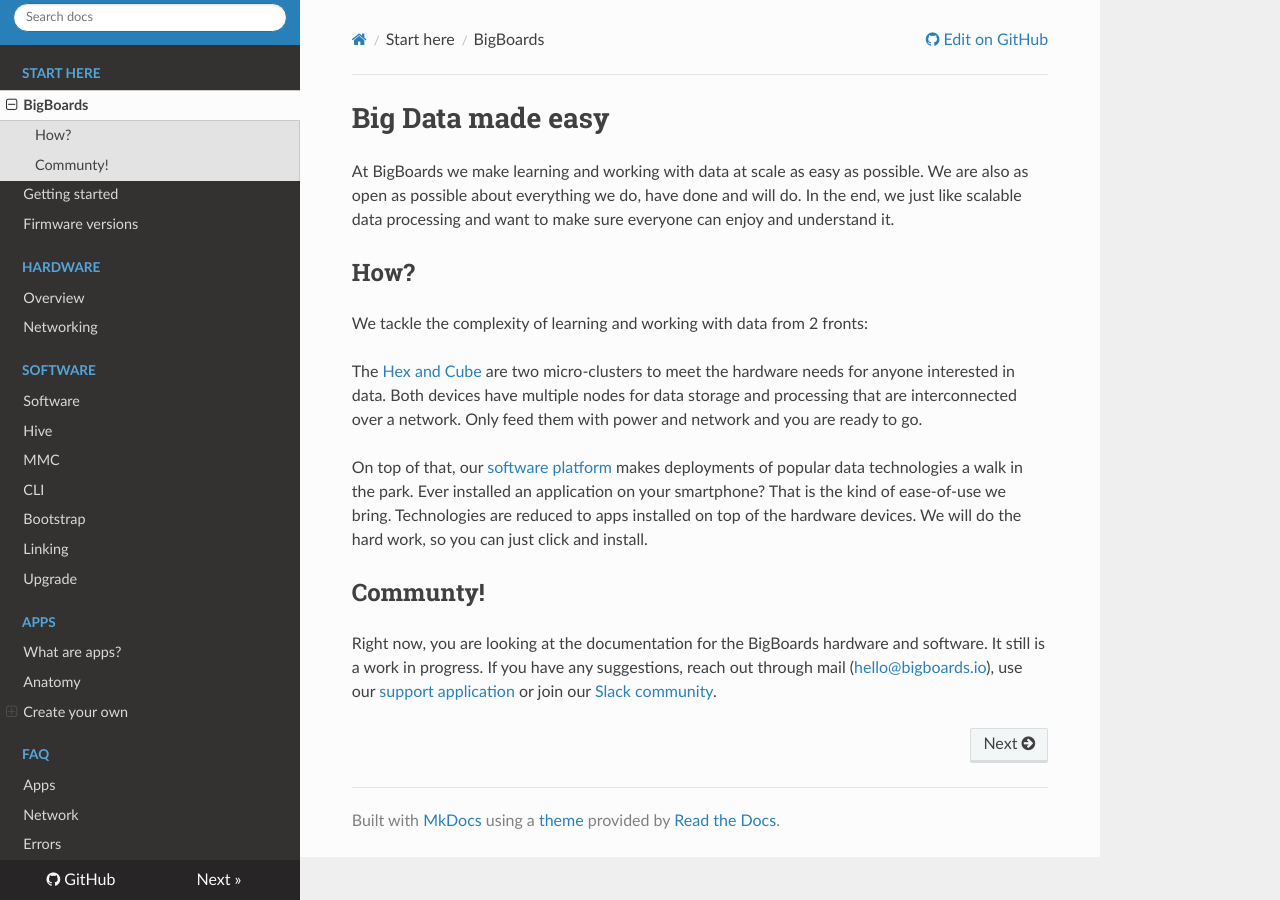
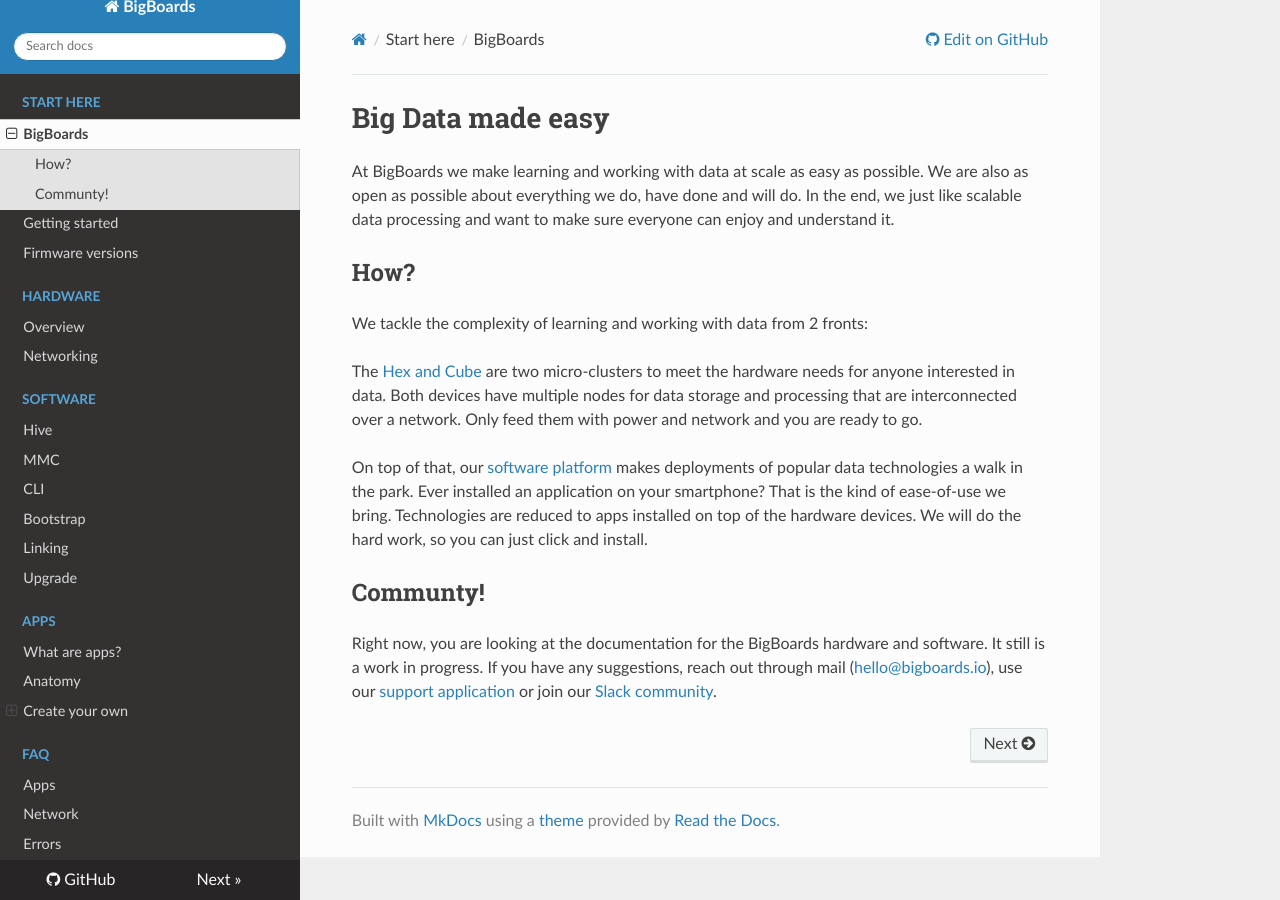
Before and after one commit to bigboards/bigboards-docs, an MkDocs documentation site: the page built from docs/index.md, in a window 1280 px wide. Built offline with MkDocs 1.6.1, drawn with Linux system fonts in a browser that asks for light colours; nearby versions of some CDN libraries; old or Windows-style settings are respelled for this version of MkDocs.

Commit message:
Remover software/index.md

```diff
--- a/mkdocs.yml
+++ b/mkdocs.yml
@@ -12,7 +12,6 @@
     - 'Overview': 'hardware/index.md'
     - 'Networking': 'hardware/network.md'
   - Software:
-    - 'Software': 'software/index.md'
     - 'Hive': 'software/hive.md'
     - 'MMC': 'software/mmc.md'
     - 'CLI': 'software/cli.md'
```
